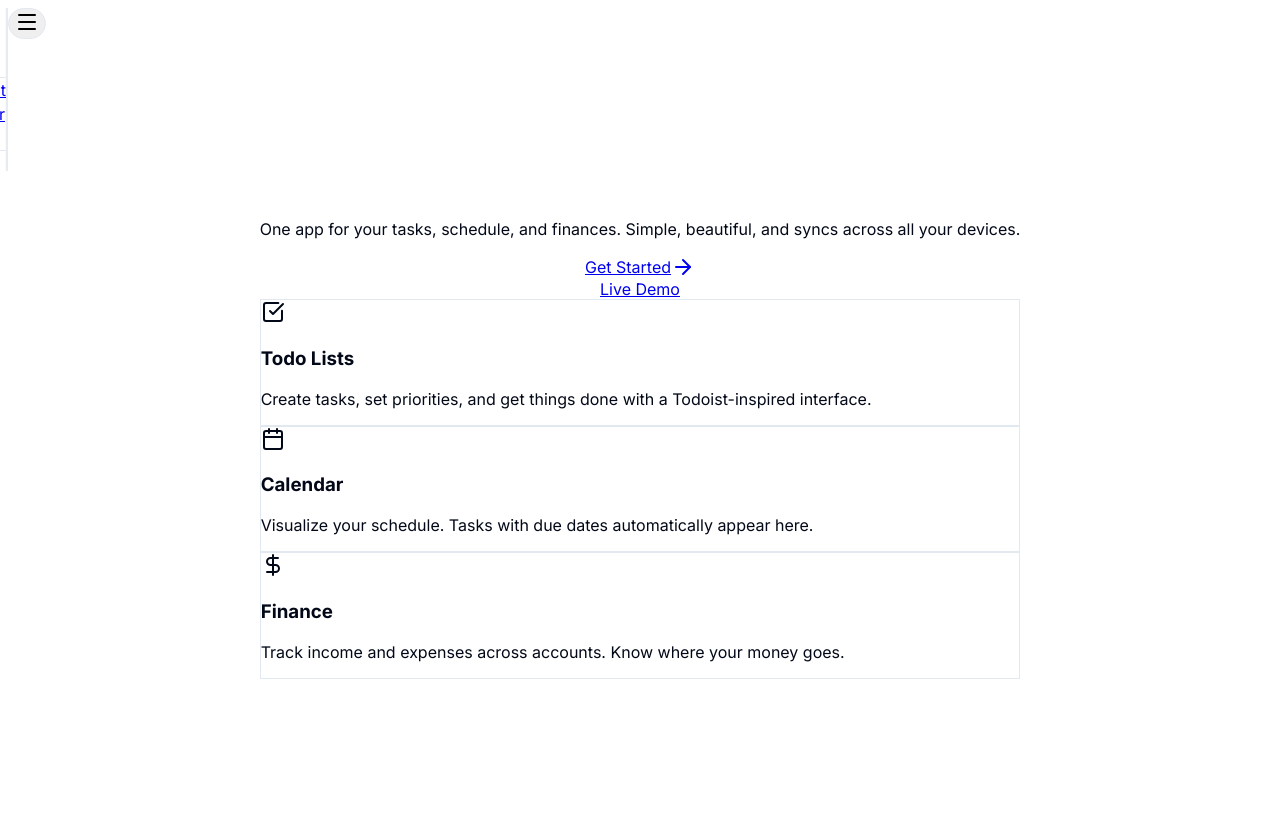
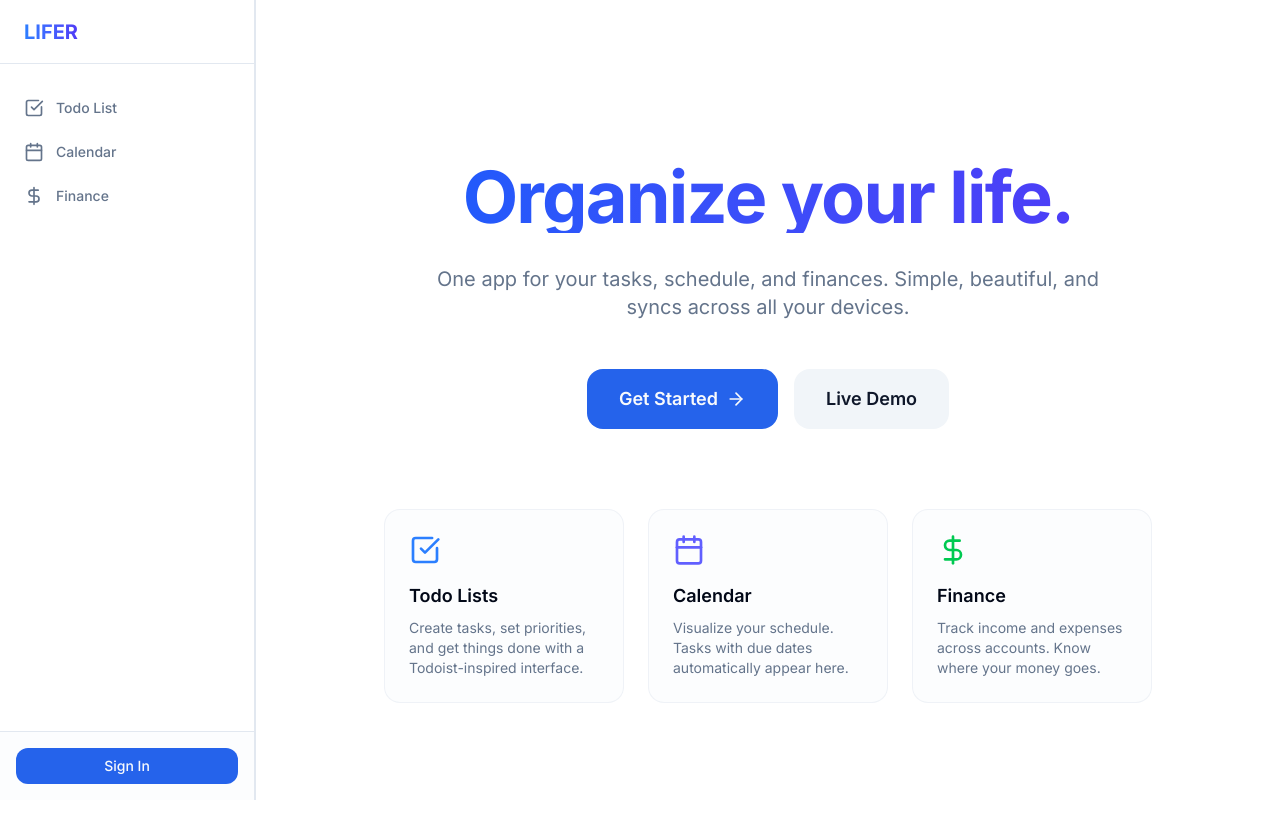
Before and after one commit to AriesHongHuanWu/LIFER, a Next.js app: page / in a window 1280 px wide. Built offline with nearby package versions, Linux system fonts and the light colour scheme; no server answers.

Commit message:
Fix: Migrate global CSS to Tailwind v4 syntax

```diff
--- a/src/app/globals.css
+++ b/src/app/globals.css
@@ -1,6 +1,16 @@
-@tailwind base;
-@tailwind components;
-@tailwind utilities;
+@import "tailwindcss";
+
+@config "../../tailwind.config.ts";
+
+/*
+  The directives below (@tailwind base/components/utilities) are
+  deprecated in v4 but we use @import "tailwindcss" above.
+  We keep the CSS variables layer definitions which are valid CSS.
+*/
+
+@theme {
+  --font-sans: var(--font-inter);
+}
 
 @layer base {
   :root {
@@ -64,9 +74,7 @@
     --input: 217.2 32.6% 17.5%;
     --ring: 224.3 76.3% 48%;
   }
-}
 
-@layer base {
   * {
     border-color: hsl(var(--border));
   }
```
